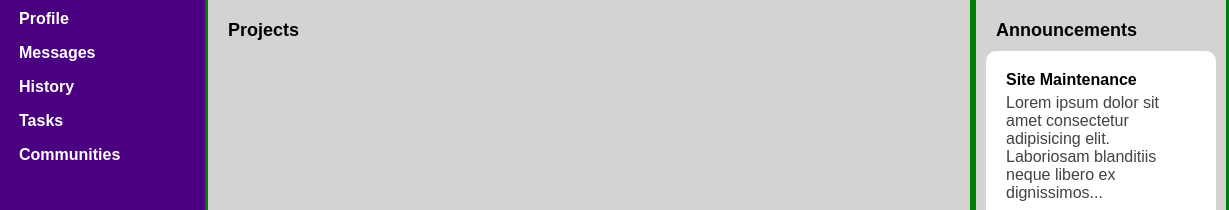
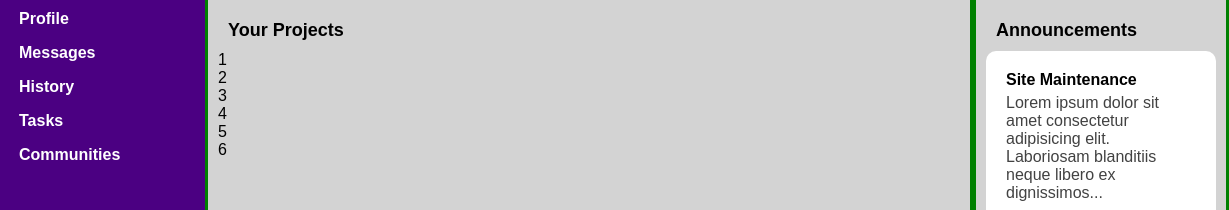
Before and after one commit to SkipperShark/odin-admin-dashboard, a plain HTML site: page index.html in a window 1280 px wide. Shown: the part 137-347 px from the top of the page, 51-1280 px from the left. Drawn offline with Linux system fonts and the light colour scheme.

Commit message:
end of day progress

```diff
--- a/index.html
+++ b/index.html
@@ -127,7 +127,15 @@
         </header>
         <div class="content">
           <div class="projects">
-            <div class="content-section-title">Projects</div>
+            <div class="content-section-title">Your Projects</div>
+            <ul class="project-cards">
+              <li>1</li>
+              <li>2</li>
+              <li>3</li>
+              <li>4</li>
+              <li>5</li>
+              <li>6</li>
+            </ul>
           </div>
           <div class="announcements">
             <div class="content-section-title">Announcements</div>
```
